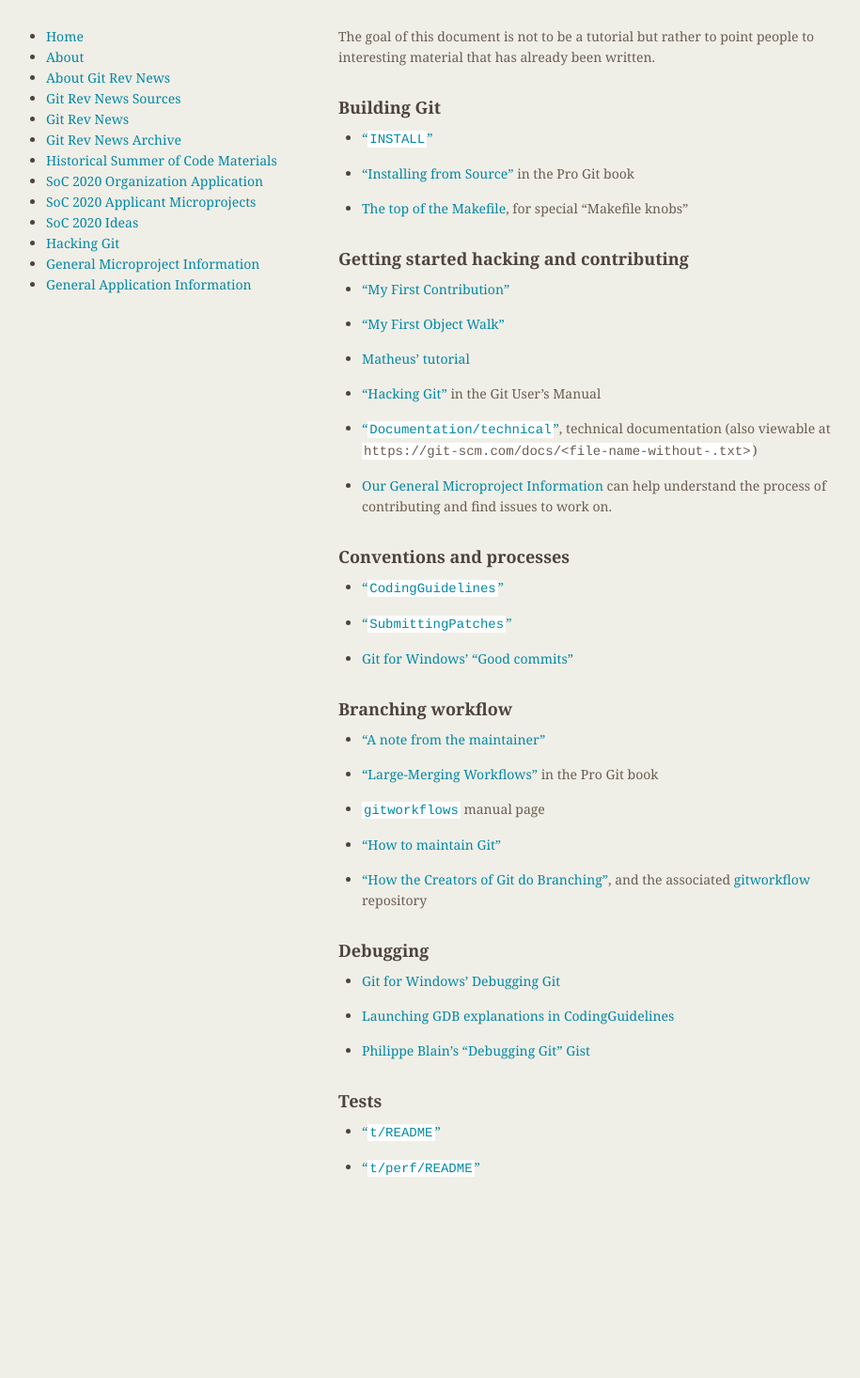
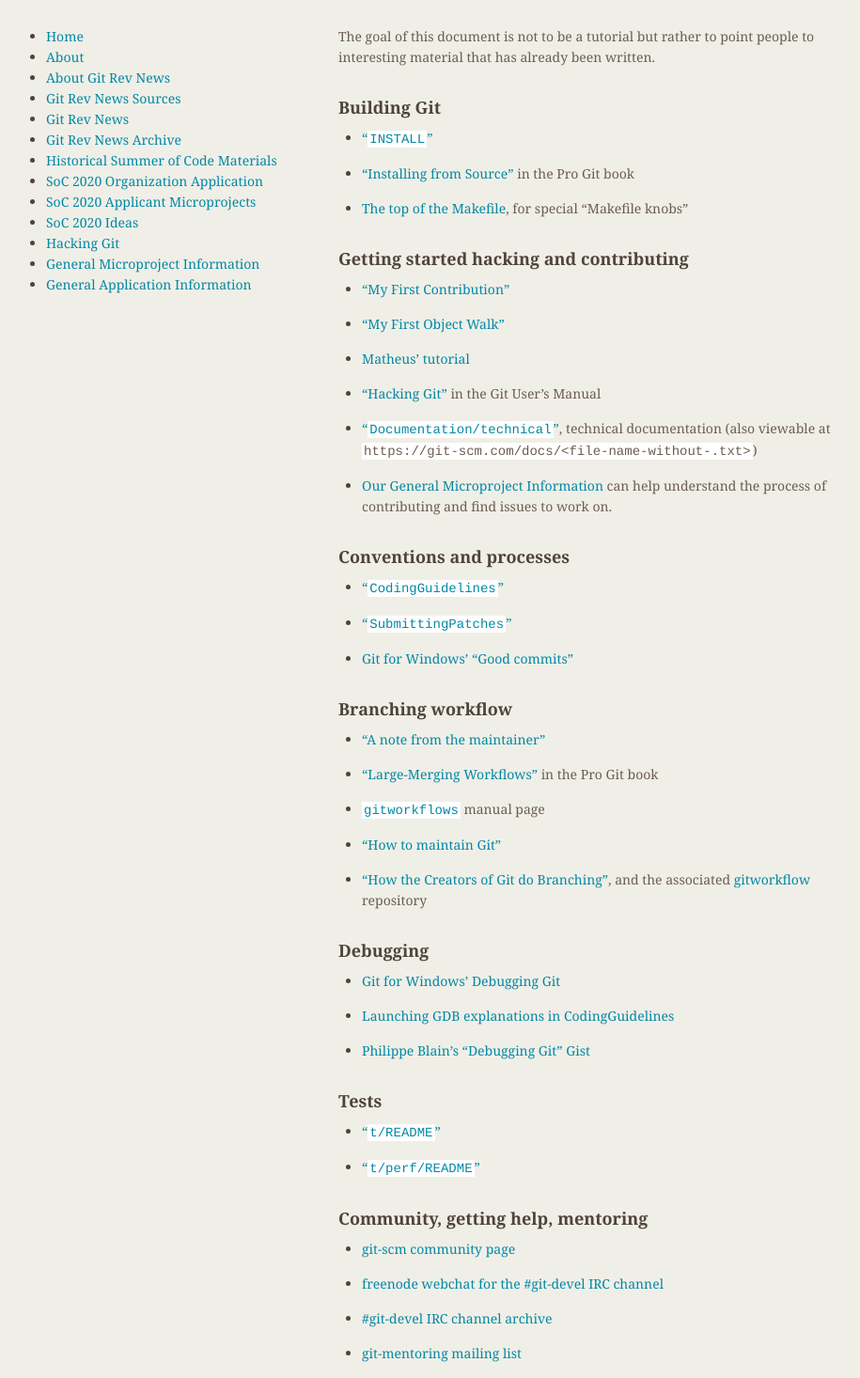
Before and after one commit to git/git.github.io, a Jekyll site: the page built from Hacking-Git.md, in a window 1280 px wide. Shown: the whole page at 94% size, without its empty margins (174-1089 px from the left). Built offline with Jekyll 4.4.1, drawn with Linux system fonts in a browser that asks for light colours; before the commit the page ends 1269 px from its top, so only the background shows below that.

Commit message:
Hacking-Git: add Community, help and mentoring section

```diff
--- a/Hacking-Git.md
+++ b/Hacking-Git.md
@@ -61,3 +61,13 @@
 * ["`t/README`"](https://github.com/git/git/blob/master/t/README)
 
 * ["`t/perf/README`"](https://github.com/git/git/blob/master/t/perf/README)
+
+## Community, getting help, mentoring
+
+* [git-scm community page](https://git-scm.com/community)
+
+* [freenode webchat for the #git-devel IRC channel](https://webchat.freenode.net/#git-devel)
+
+* [#git-devel IRC channel archive](https://colabti.org/irclogger/irclogger_logs/git-devel)
+
+* [git-mentoring mailing list](https://groups.google.com/forum/#!forum/git-mentoring)
```
